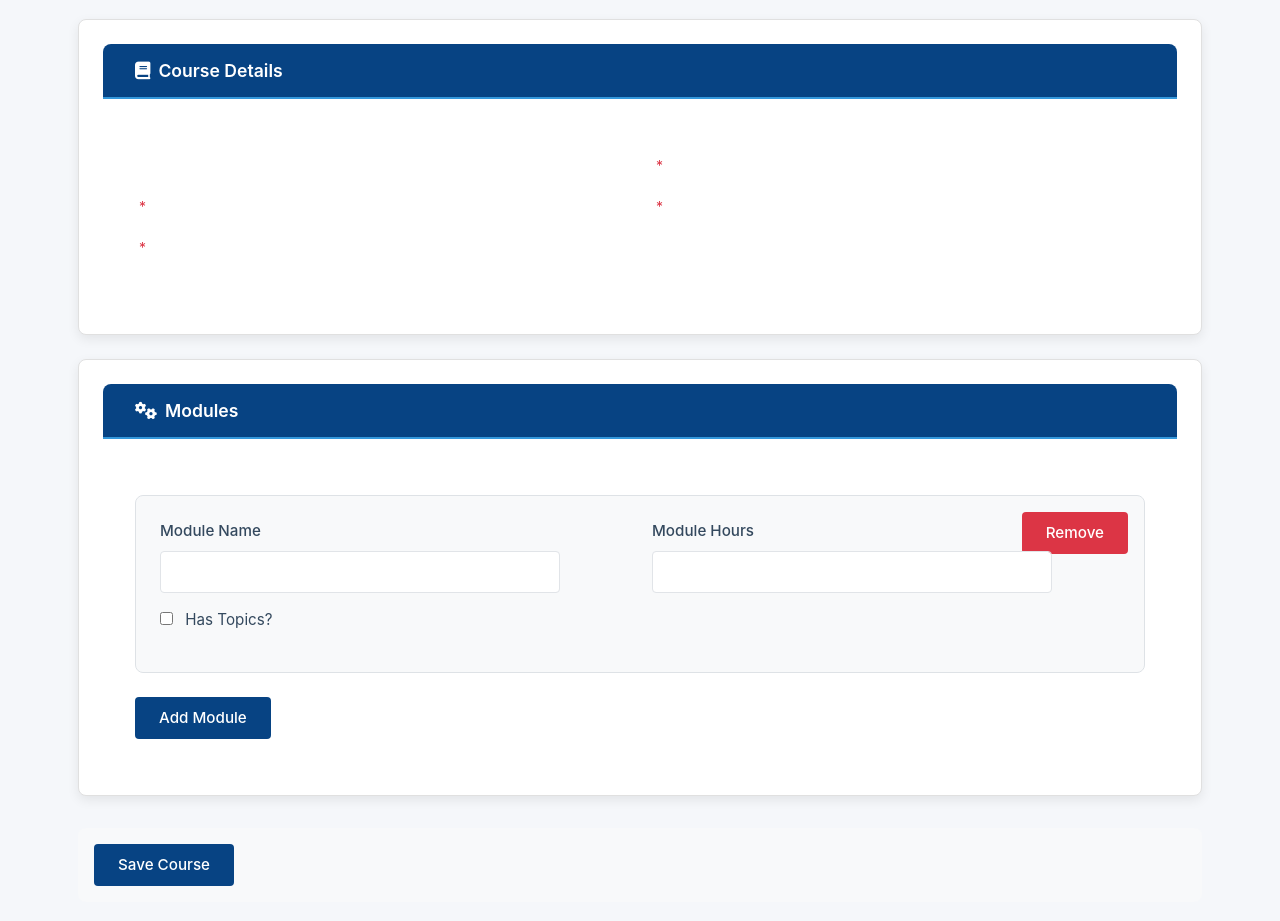
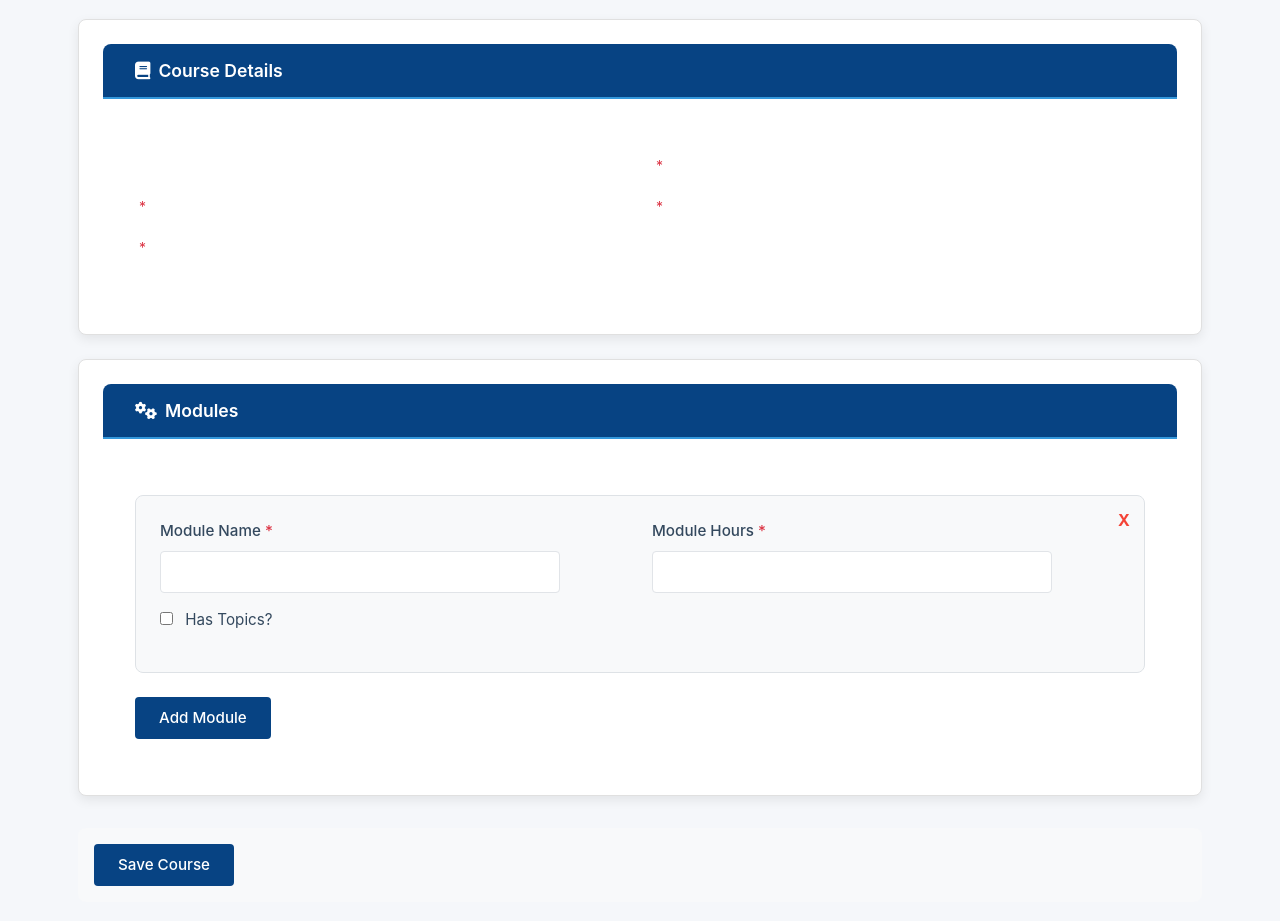
Before and after one commit to varun-developer-public/btreeadminportal, a Django app: template templates/coursedb/course_form.html in a window 1280 px wide. Shown: the part 229-1150 px from the top of the page. Run offline with Django 5.2, Linux system fonts and the light colour scheme; the template is opened without the code that fills it, so the values that code supplies are empty; some libraries are stand-ins or nearby versions; some web fonts are replaced.

Commit message:
`Added validation for required fields in course form and updated remove button styles`

```diff
--- a/static/css/course_form.css
+++ b/static/css/course_form.css
@@ -53,3 +53,29 @@
     color: var(--success);
     border-left: 4px solid var(--success);
 }
+.remove-btn {
+    position: absolute;
+    top: 8px;
+    right: 14px;
+    background-color: transparent;
+    color: #f44336;
+    border: none;
+    border-radius: 50%;
+    width: 20px;
+    height: 20px;
+    font-size: 16px;
+    font-weight: bold;
+    line-height: 20px;
+    text-align: center;
+    cursor: pointer;
+    transition: color 0.2s, transform 0.2s;
+}
+
+.remove-btn:hover {
+    color: #d32f2f;
+    transform: scale(1.1);
+    background-color: transparent;
+}
+.is-invalid {
+    border-color: #dc3545 !important;
+}
--- a/templates/coursedb/course_form.html
+++ b/templates/coursedb/course_form.html
@@ -101,17 +101,17 @@
         <!-- Templates - hidden but present in DOM -->
         <template id="module-template">
             <div class="module-form">
-                <button type="button" class="btn btn-danger btn-sm remove-module-btn">Remove</button>
+                <button type="button" class="remove-btn remove-module-btn">X</button>
                 <div class="row">
                     <div class="col-md-6">
                         <div class="form-group">
-                            <label>Module Name</label>
+                            <label>Module Name<span class="required-indicator">*</span></label>
                             <input type="text" name="module_name" class="form-control">
                         </div>
                     </div>
                     <div class="col-md-6">
                         <div class="form-group">
-                            <label>Module Hours</label>
+                            <label>Module Hours<span class="required-indicator">*</span></label>
                             <input type="number" name="module_hours" min="1" class="form-control">
                         </div>
                     </div>
@@ -130,17 +130,17 @@
         </template>
         <template id="topic-template">
             <div class="topic-form">
-                <button type="button" class="btn btn-danger btn-sm remove-topic-btn">Remove</button>
+                <button type="button" class="remove-btn remove-topic-btn">X</button>
                 <div class="row">
                     <div class="col-md-6">
                         <div class="form-group">
-                            <label>Topic Name</label>
+                            <label>Topic Name<span class="required-indicator">*</span></label>
                             <input type="text" name="topic_name" class="form-control">
                         </div>
                     </div>
                     <div class="col-md-6">
                         <div class="form-group">
-                            <label>Topic Hours</label>
+                            <label>Topic Hours<span class="required-indicator">*</span></label>
                             <input type="number" name="topic_hours" min="1" class="form-control">
                         </div>
                     </div>
```
Also changed, not shown: static/js/course_form.js (+61 -4 lines).
